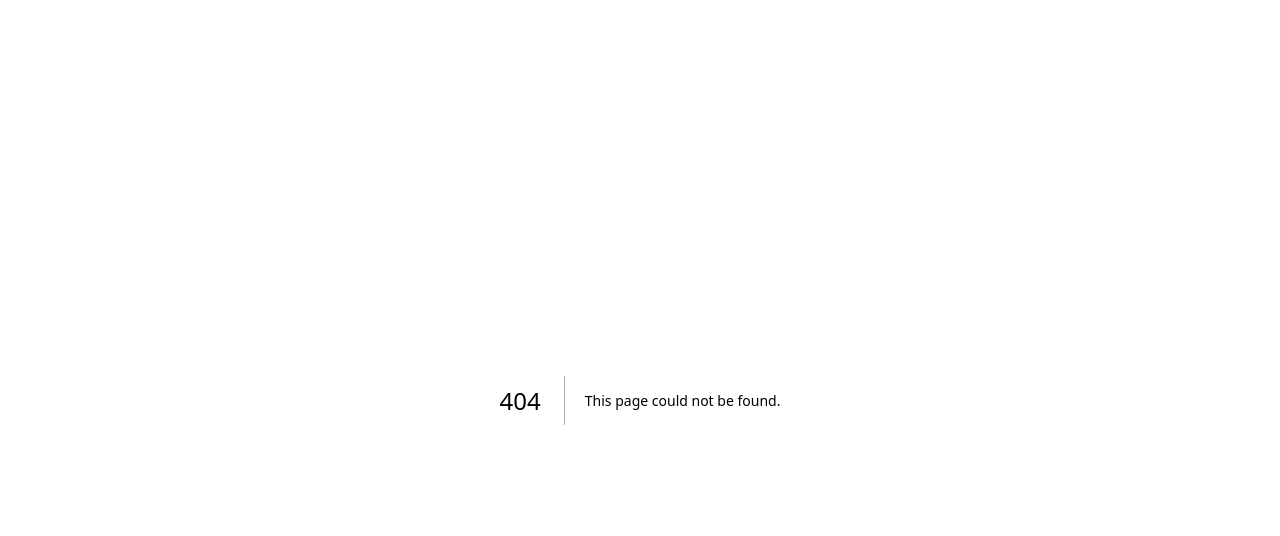
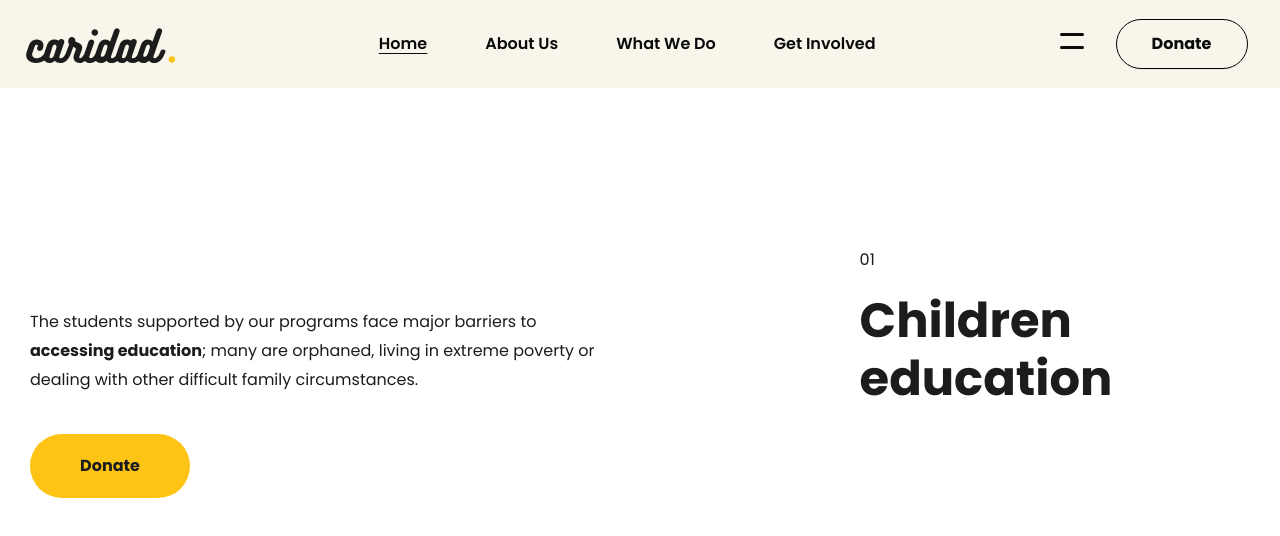
Before and after one commit to Shouryya-Manna/Caridad, a Next.js app: page /what-we-do in a window 1280 px wide. Before the commit this address had no page. Shown: the top 536 px of the page. Built offline with nearby package versions, Linux system fonts and the light colour scheme.

Commit message:
Section 1

```diff
--- a/src/app/about-us/page.tsx
+++ b/src/app/about-us/page.tsx
@@ -6,13 +6,14 @@ import Sponsor from "@/components/AboutUs/Sponsor/Sponsor";
 import Sponsor2 from "@/components/AboutUs/Sponsor2/Sponsor2";
 import SuccessStories from "@/components/AboutUs/SuccessStories/SuccessStories";
 import Team from "@/components/AboutUs/Team/Team";
+import DynamicHeader from "@/components/Global/DynamicHeader";
 import Header from "@/components/Landing/Header/Header";
 import ScrollToTop from "@/components/Landing/Scroller/ScrollUp";
 
 export default function page() {
   return (
     <div>
-      <Header />
+      <DynamicHeader />
       <Charity />
       <SuccessStories />
       <Outcome />
--- /dev/null
+++ b/src/app/what-we-do/page.tsx
@@ -0,0 +1,12 @@
+import DynamicHeader from "@/components/Global/DynamicHeader";
+import Header from "@/components/Landing/Header/Header";
+import Section01 from "@/components/WhatWeDo/Section01";
+
+export default function page() {
+  return (
+    <div>
+      <Header />
+      <Section01 />
+    </div>
+  );
+}
--- a/src/components/Global/DynamicHeader.tsx
+++ b/src/components/Global/DynamicHeader.tsx
@@ -1,5 +1,119 @@
-import React from "react";
+"use client";
+import { Button } from "@/components/ui/button";
+import { HeaderData } from "@/data/Header.data";
+import Image from "next/image";
+import { useEffect, useState } from "react";
+import SheetStyle from "../Landing/Header/Components/SheetStyle";
 
 export default function DynamicHeader() {
-  return <div>DynamicHeader</div>;
+  const [hidden, setHidden] = useState(false);
+  const [lastScroll, setLastScroll] = useState(0);
+  useEffect(() => {
+    const handleScroll = () => {
+      const currentPosition = window.scrollY;
+
+      if (currentPosition < lastScroll) {
+        setHidden(false);
+      } else if (currentPosition > 150) {
+        setHidden(true);
+      }
+
+      setLastScroll(currentPosition);
+    };
+
+    window.addEventListener(
+      "scroll",
+      handleScroll
+    );
+    return () =>
+      window.removeEventListener(
+        "scroll",
+        handleScroll
+      );
+  }, [lastScroll]);
+
+  return (
+    <section
+      className={`
+    sticky top-0 z-50
+    transition-transform duration-300 ease-in-out
+    ${
+      hidden
+        ? "-translate-y-full"
+        : "translate-y-0"
+    }
+    bg-transparent py-1
+  `}
+    >
+      <div className="max-w-[1239px] mx-auto grid grid-cols-[1fr_2fr_1fr] h-20 px-1">
+        {/* Logo */}
+        <div className="relative flex max-w-90 w-41 h-20 justify-start items-center cursor-pointer">
+          <Image
+            src="/logo.svg"
+            alt=""
+            fill
+            className="object-fill"
+          />
+        </div>
+
+        {/* Navigation */}
+        <div className="w-full flex justify-between items-center px-10 gap-14.5">
+          {HeaderData.map((item, index) => (
+            <div
+              key={index}
+              className="relative group"
+            >
+              <div
+                className={`cursor-pointer font-[501] text-nowrap text-[16px] tracking-[0.1]
+                   ${
+                     index === 0
+                       ? "underline underline-offset-4"
+                       : "group-hover:underline underline-offset-4 ml-0"
+                   }
+
+                    ${index < 1 ? "pl-6.5" : ""}`}
+              >
+                <a href="/about-us">
+                  {item.menu}
+                </a>
+              </div>
+
+              {/* Dropdown */}
+              <div
+                className="
+                absolute left-0 mt-2 z-50
+                bg-black w-fit text-white px-6 py-4
+                opacity-0 invisible group-hover:opacity-100 group-hover:visible
+                transition-all duration-200 whitespace-nowrap"
+              >
+                {item.submenu.map(
+                  (sub, index) => (
+                    <div
+                      key={index}
+                      className="py-2 hover:text-yellow-300 cursor-pointer"
+                    >
+                      {sub}
+                    </div>
+                  )
+                )}
+              </div>
+            </div>
+          ))}
+        </div>
+
+        {/* Buttons */}
+        <div className="ml-auto flex gap-7 w-83 justify-end items-center mr-2">
+          <Button
+            className="bg-transparent cursor-pointer text-[16px] font-[650] hover:bg-black hover:text-white rounded-4xl h-12.5 w-33 border border-black focus-visible:ring-0 focus-visible:ring-offset-0"
+            variant="outline"
+          >
+            Donate
+          </Button>
+          <SheetStyle />
+        </div>
+      </div>
+
+      <Image src="" alt="" />
+    </section>
+  );
 }
--- a/src/components/Landing/Header/Header.tsx
+++ b/src/components/Landing/Header/Header.tsx
@@ -73,7 +73,12 @@ export default function Header() {
 
                     ${index < 1 ? "pl-6.5" : ""}`}
               >
-                <a href="/about-us">
+                <a
+                  href={`/${item.menu
+                    .toLowerCase()
+                    .trim()
+                    .replace(/\s+/g, "-")}`}
+                >
                   {item.menu}
                 </a>
               </div>
--- /dev/null
+++ b/src/components/WhatWeDo/Section01.tsx
@@ -0,0 +1,31 @@
+export default function Section01() {
+  return (
+    <section className="max-w-8xl w-full px-7.5 py-20 my-20">
+      <div className="flex flex-col lg:flex-row md:flex-row">
+        <div className="lg:basis-[68%] lg:order-1 md:order-1 order-2 w-full pt-15">
+          <p className="text-base max-w-xl text-tertiary mb-10 leading-[1.8]">
+            The students supported by our programs
+            face major barriers to{" "}
+            <span className="font-bold">
+              accessing education
+            </span>
+            ; many are orphaned, living in extreme
+            poverty or dealing with other
+            difficult family circumstances.
+          </p>
+          <button className="cursor-pointer text-[16px] text-tertiary font-bold hover:bg-black hover:text-white rounded-4xl h-16 w-40 bg-[#FEC415]">
+            Donate
+          </button>
+        </div>
+        <div className="order-1 lg:order-2 lg:basis-[32%]">
+          <h2 className="mb-5 text-tertiary text-base">
+            01
+          </h2>
+          <p className="lg:text-5xl md:text-3xl text-[28px] text-tertiary font-bold max-w-sm leading-[1.2]">
+            Children education
+          </p>
+        </div>
+      </div>
+    </section>
+  );
+}
```
